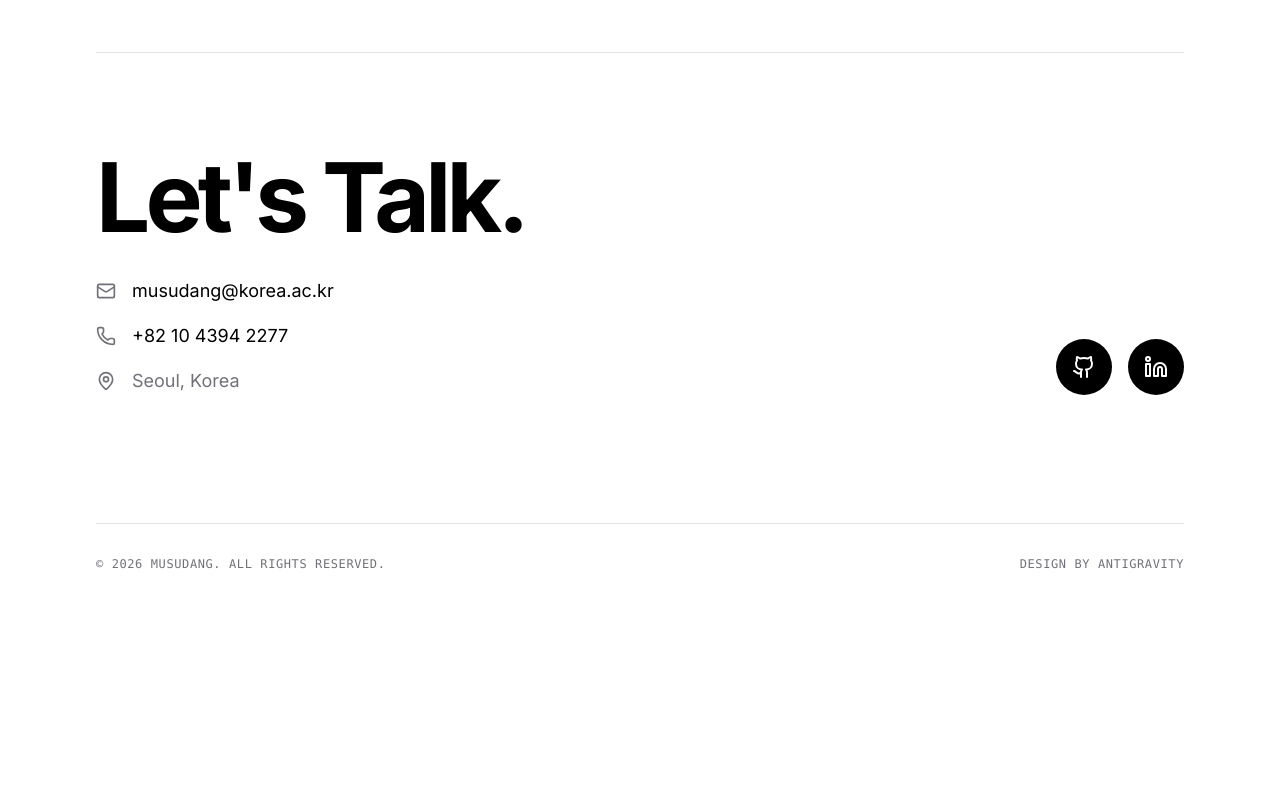
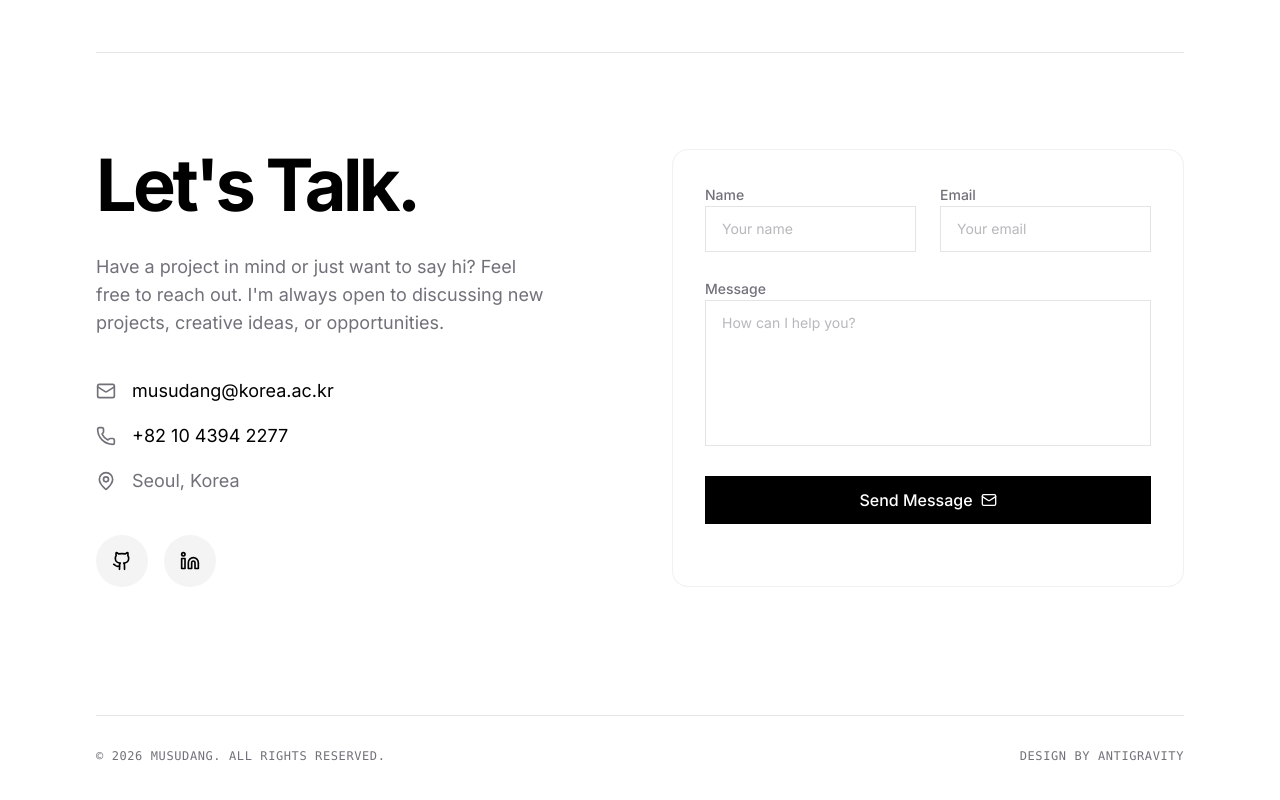
Before and after one commit to musudang/portfolio_LEE, a Next.js app: page / in a window 1280 px wide. Shown: the part 4473-5273 px from the top of the page. Before the commit the page ends 5141 px from the top, so only its background shows below. Built offline with nearby package versions, Linux system fonts and the light colour scheme.

Commit message:
2.14time2330

```diff
--- a/src/app/page.tsx
+++ b/src/app/page.tsx
@@ -433,13 +433,18 @@ export default function Home() {
         </section >
 
         {/* Contact Footer */}
-        < section id="contact" className="py-24 border-t border-border" >
-          <div className="flex flex-col md:flex-row justify-between items-start md:items-end gap-16">
+        <section id="contact" className="py-24 border-t border-border">
+          <div className="grid grid-cols-1 lg:grid-cols-2 gap-16">
             <div className="space-y-8">
-              <h2 className="text-5xl md:text-8xl font-bold tracking-tighter">
+              <h2 className="text-5xl md:text-7xl font-bold tracking-tighter">
                 Let's Talk.
               </h2>
-              <div className="flex flex-col gap-4 text-lg">
+              <div className="flex flex-col gap-6 text-lg">
+                <p className="text-muted-foreground max-w-md">
+                  Have a project in mind or just want to say hi? Feel free to reach out. I'm always open to discussing new projects, creative ideas, or opportunities.
+                </p>
+
+                <div className="space-y-4 mt-4">
                   <a href="mailto:musudang@korea.ac.kr" className="flex items-center gap-4 hover:text-muted-foreground transition-colors group">
                     <Mail className="h-5 w-5 text-muted-foreground group-hover:text-foreground transition-colors" />
                     <span className="border-b border-transparent group-hover:border-foreground transition-colors">musudang@korea.ac.kr</span>
@@ -452,15 +457,21 @@ export default function Home() {
                     <MapPin className="h-5 w-5" /> Seoul, Korea
                   </span>
                 </div>
+
+                <div className="flex gap-4 mt-4">
+                  <Link href="https://github.com/musudang" target="_blank" className="p-4 rounded-full bg-secondary hover:bg-foreground hover:text-background transition-all duration-300">
+                    <Github size={20} />
+                  </Link>
+                  <Link href="https://linkedin.com" target="_blank" className="p-4 rounded-full bg-secondary hover:bg-foreground hover:text-background transition-all duration-300">
+                    <Linkedin size={20} />
+                  </Link>
+                </div>
+              </div>
             </div>
 
-            <div className="flex gap-4">
-              <Link href="https://github.com" target="_blank" className="p-4 rounded-full bg-foreground text-background hover:scale-110 transition-transform duration-300">
-                <Github size={24} />
-              </Link>
-              <Link href="https://linkedin.com" target="_blank" className="p-4 rounded-full bg-foreground text-background hover:scale-110 transition-transform duration-300">
-                <Linkedin size={24} />
-              </Link>
+            {/* Contact Form */}
+            <div className="bg-card/50 p-8 rounded-2xl border border-border/50">
+              <ContactForm />
             </div>
           </div>
 
@@ -468,7 +479,7 @@ export default function Home() {
             <span>© 2026 Musudang. All rights reserved.</span>
             <span>Design by Antigravity</span>
           </div>
-        </section >
+        </section>
 
       </main >
     </div >
@@ -521,3 +532,67 @@ function MusicCard() {
     </>
   );
 }
+
+function ContactForm() {
+  const [formData, setFormData] = useState({
+    name: "",
+    email: "",
+    message: ""
+  });
+
+  const handleSubmit = (e: React.FormEvent) => {
+    e.preventDefault();
+    const subject = `Portfolio Contact from ${formData.name}`;
+    const body = `Name: ${formData.name}%0D%0AEmail: ${formData.email}%0D%0A%0D%0AMessage:%0D%0A${formData.message}`;
+    window.location.href = `mailto:musudang@korea.ac.kr?subject=${subject}&body=${body}`;
+  };
+
+  return (
+    <form onSubmit={handleSubmit} className="space-y-6">
+      <div className="grid grid-cols-1 md:grid-cols-2 gap-6">
+        <div className="space-y-2">
+          <label htmlFor="name" className="text-sm font-medium text-muted-foreground">Name</label>
+          <input
+            type="text"
+            id="name"
+            placeholder="Your name"
+            required
+            className="w-full bg-background border border-border rounded-md px-4 py-3 text-sm focus:outline-none focus:ring-1 focus:ring-foreground/50 transition-all placeholder:text-muted-foreground/50"
+            value={formData.name}
+            onChange={(e) => setFormData({ ...formData, name: e.target.value })}
+          />
+        </div>
+        <div className="space-y-2">
+          <label htmlFor="email" className="text-sm font-medium text-muted-foreground">Email</label>
+          <input
+            type="email"
+            id="email"
+            placeholder="Your email"
+            required
+            className="w-full bg-background border border-border rounded-md px-4 py-3 text-sm focus:outline-none focus:ring-1 focus:ring-foreground/50 transition-all placeholder:text-muted-foreground/50"
+            value={formData.email}
+            onChange={(e) => setFormData({ ...formData, email: e.target.value })}
+          />
+        </div>
+      </div>
+      <div className="space-y-2">
+        <label htmlFor="message" className="text-sm font-medium text-muted-foreground">Message</label>
+        <textarea
+          id="message"
+          placeholder="How can I help you?"
+          required
+          rows={6}
+          className="w-full bg-background border border-border rounded-md px-4 py-3 text-sm focus:outline-none focus:ring-1 focus:ring-foreground/50 transition-all resize-none placeholder:text-muted-foreground/50"
+          value={formData.message}
+          onChange={(e) => setFormData({ ...formData, message: e.target.value })}
+        />
+      </div>
+      <button
+        type="submit"
+        className="w-full bg-foreground text-background font-medium py-3 rounded-md hover:opacity-90 transition-opacity flex items-center justify-center gap-2"
+      >
+        Send Message <Mail className="h-4 w-4" />
+      </button>
+    </form>
+  );
+}
```
Lines whose indentation alone changed are shown as unchanged.
